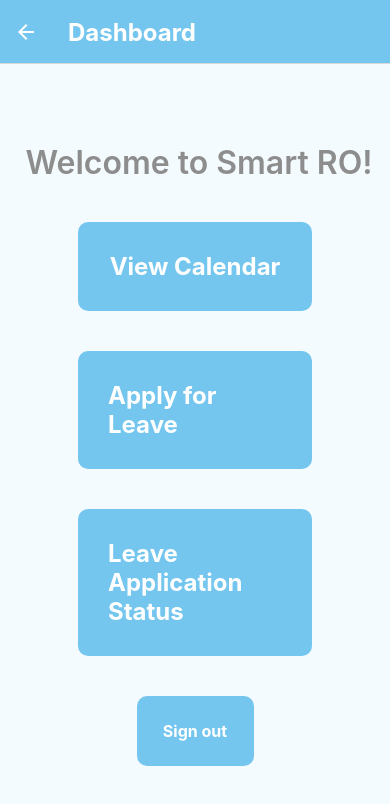
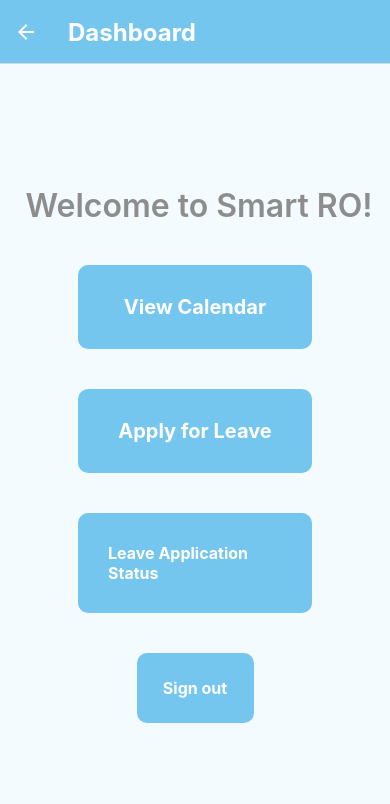
Before and after one commit to SweeJunhongTP/hackathon_code_exp, a React Native app: screen /Dashboard in a window 390 px wide. Shown: the top 804 px of the page. Built offline with nearby package versions, Linux system fonts and the light colour scheme; no server answers.

Commit message:
edited home screen font size for leave application

```diff
--- a/src/components/HomeScreen.js
+++ b/src/components/HomeScreen.js
@@ -66,7 +66,7 @@ export default function HomeScreen() {
             </TouchableOpacity>
             <TouchableOpacity style={styles.button}
                 onPress={() => navigation.navigate('Leave Application Status')}>
-                <Text style={styles.buttonText}>Leave Application Status</Text>
+                <Text style={styles.signoutText}>Leave Application Status</Text>
             </TouchableOpacity>
 
 
@@ -111,7 +111,7 @@ const styles = StyleSheet.create({
     buttonText: {
         color: 'white',
         fontWeight: '700',
-        fontSize: 24
+        fontSize: 20
     },
     signoutText: {
         color: 'white',
```
